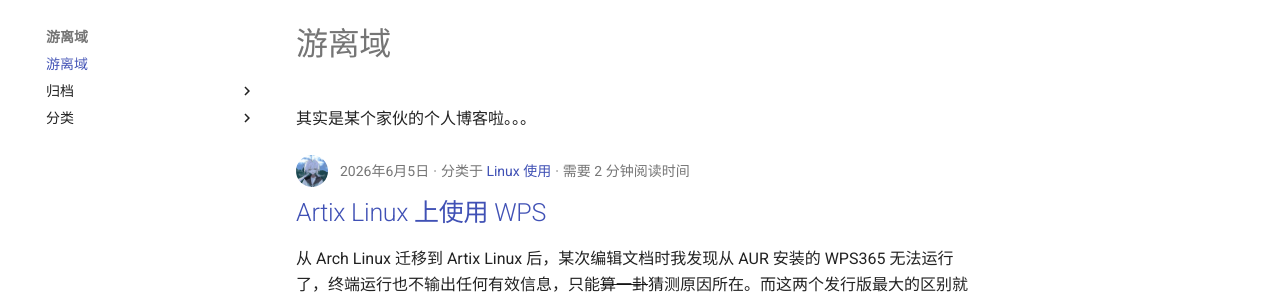
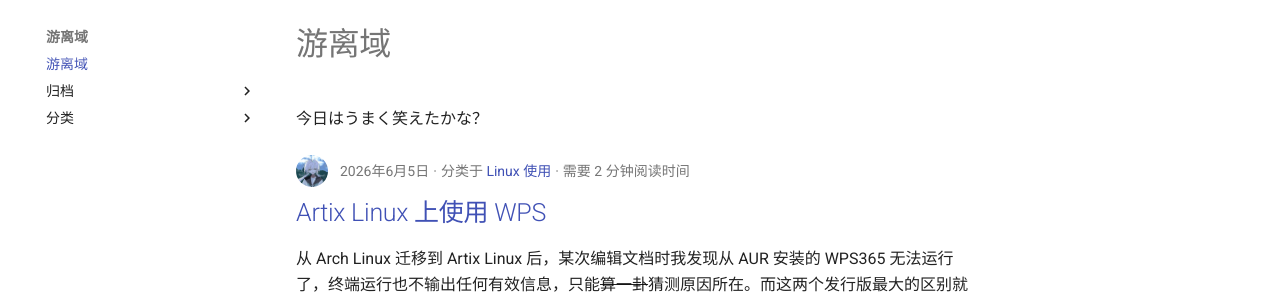
Before and after one commit to Yulljie/blog, an MkDocs documentation site: the page built from docs/index.md, in a window 1280 px wide and 1084 px high. Shown: the part 122-421 px from the top of the window. Built offline with MkDocs 1.6.1 and Material for MkDocs 9.7.7, drawn with Linux system fonts in a browser that asks for light colours; comment, search, counter and statistics services are not loaded.

Commit message:
Update personal blog introduction text

```diff
--- a/docs/index.md
+++ b/docs/index.md
@@ -1,3 +1,3 @@
 # 游离域
 
-其实是某个家伙的个人博客啦。。。
+今日はうまく笑えたかな？
```
